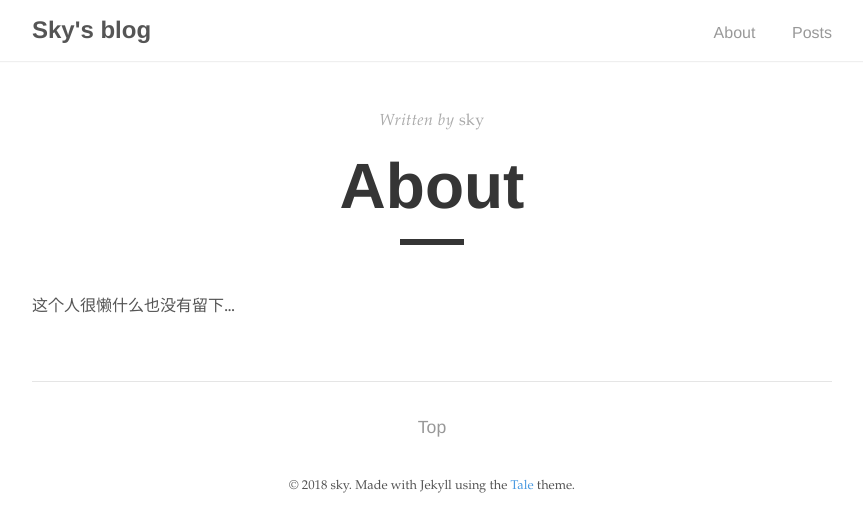
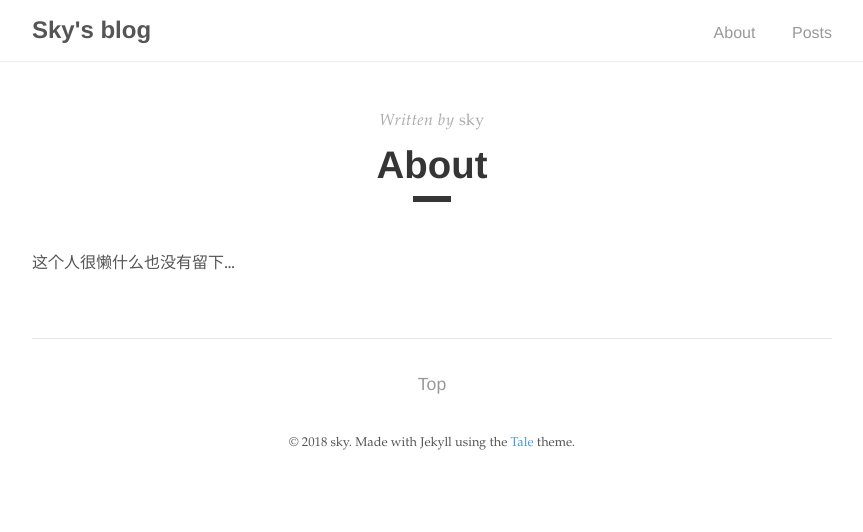
Before and after one commit to sky-wei/sky-wei.github.io, a Jekyll site: the page built from about.md, in a window 1280 px wide. Shown: the top 532 px of the page, without its empty margins (208-1071 px from the left). Built offline with Jekyll 4.4.1, drawn with Linux system fonts in a browser that asks for light colours.

Commit message:
修改网页字体大小

```diff
--- a/_sass/tale/_post.scss
+++ b/_sass/tale/_post.scss
@@ -15,8 +15,8 @@
   &-title {
     color: $default-shade;
     font-family: $sans-serif;
-    font-size: 4rem;
-    margin: 1rem 0;
+    font-size: 2.4rem;
+    margin: 0.6rem 0;
     text-align: center;
   }
 
@@ -24,7 +24,7 @@
     border-top: 0.4rem solid $default-shade;
     display: block;
     margin: 0 auto 3rem;
-    width: 4rem;
+    width: 2.4rem;
   }
 
   p {
```
